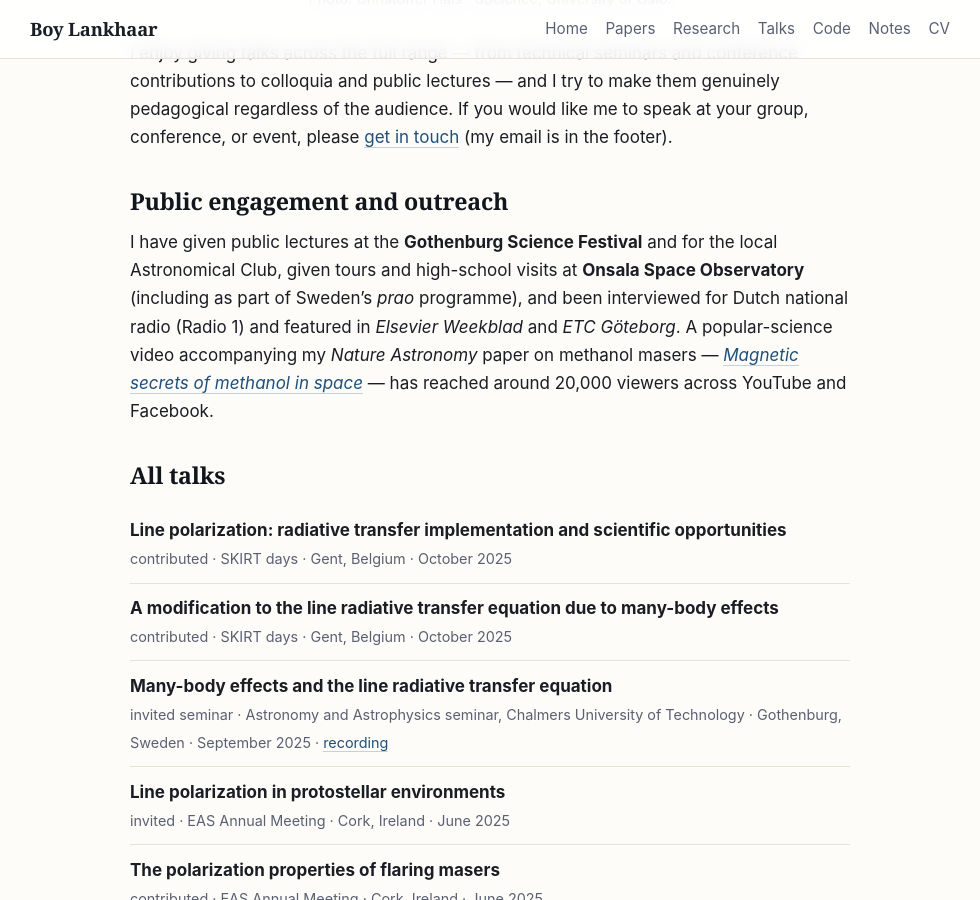
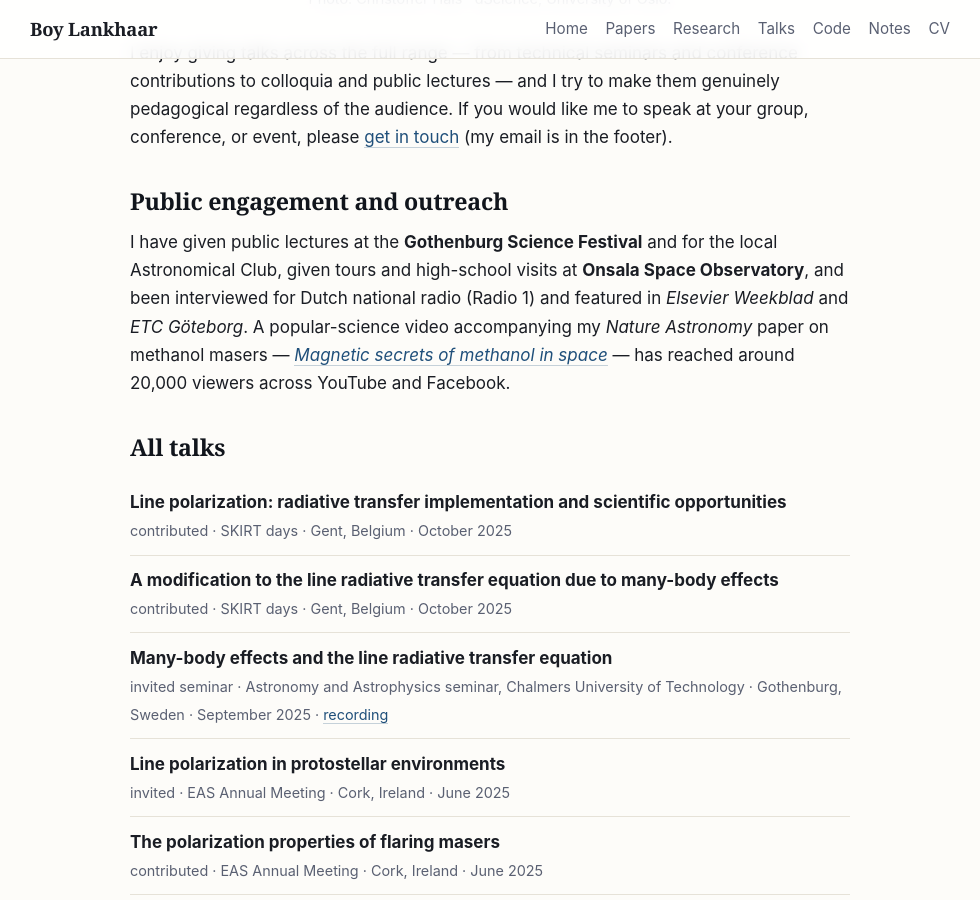
Before and after one commit to blankhaar/blankhaar.github.io, a Jekyll site: the page built from talks.md, in a window 1280 px wide and 900 px high, scrolled down 719 px. Shown: the whole window, without its empty margins (150-1130 px from the left). Built offline with Jekyll 4.4.1, drawn with Linux system fonts in a browser that asks for light colours.

Commit message:
Drop 'prao programme' aside from Onsala outreach mention

```diff
--- a/talks.md
+++ b/talks.md
@@ -14,7 +14,7 @@ I enjoy giving talks across the full range — from technical seminars and confe
 
 ## Public engagement and outreach
 
-I have given public lectures at the **Gothenburg Science Festival** and for the local Astronomical Club, given tours and high-school visits at **Onsala Space Observatory** (including as part of Sweden's *prao* programme), and been interviewed for Dutch national radio (Radio 1) and featured in *Elsevier Weekblad* and *ETC Göteborg*. A popular-science video accompanying my *Nature Astronomy* paper on methanol masers — [*Magnetic secrets of methanol in space*](https://www.youtube.com/watch?v=2X2d5ZbTdIY) — has reached around 20,000 viewers across YouTube and Facebook.
+I have given public lectures at the **Gothenburg Science Festival** and for the local Astronomical Club, given tours and high-school visits at **Onsala Space Observatory**, and been interviewed for Dutch national radio (Radio 1) and featured in *Elsevier Weekblad* and *ETC Göteborg*. A popular-science video accompanying my *Nature Astronomy* paper on methanol masers — [*Magnetic secrets of methanol in space*](https://www.youtube.com/watch?v=2X2d5ZbTdIY) — has reached around 20,000 viewers across YouTube and Facebook.
 
 ## All talks
 
```
